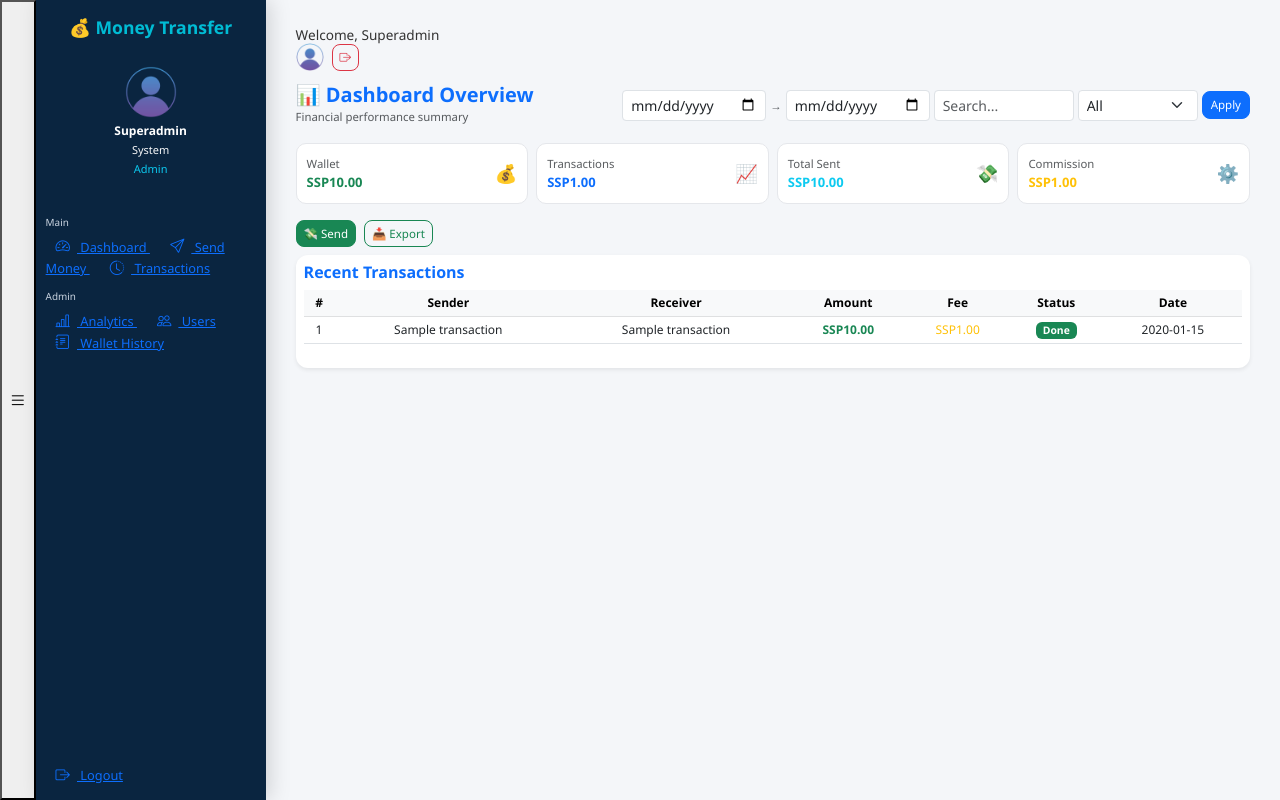
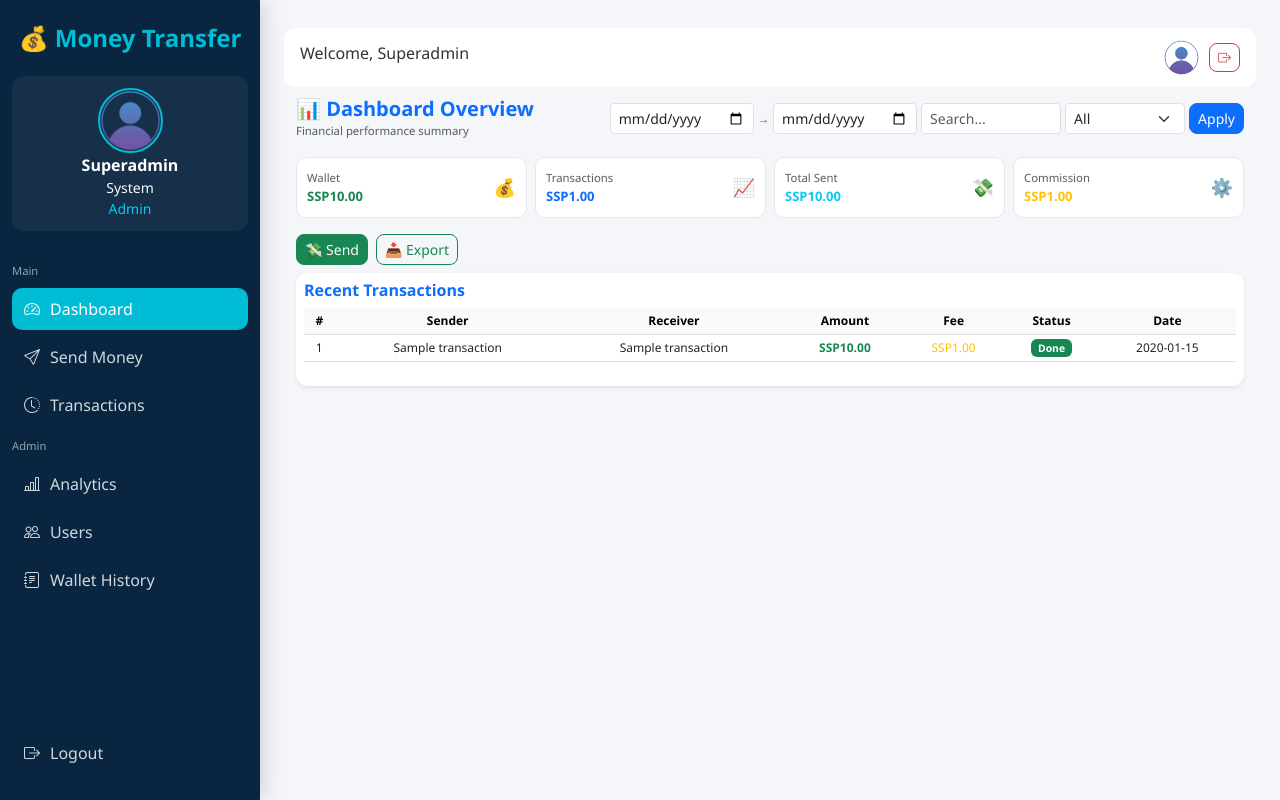
Before and after one commit to isaiahchol33/money-transfer, a Flask app: page /dashboard in a window 1280 px wide. Run offline with Flask 3, Linux system fonts and the light colour scheme; a user stored in the database is signed in; tables that the repository leaves empty hold one stand-in row (values such as "Sample post"); some libraries are stand-ins or nearby versions.

Commit message:
your update

```diff
--- a/app/templates/base.html
+++ b/app/templates/base.html
@@ -24,100 +24,141 @@ body {
     font-family: 'Segoe UI', sans-serif;
     background: #f4f6f9;
     color: #333;
-    font-size: 12.5px; /* reduced more for clean UI */
 }
 
 /* ================= SIDEBAR ================= */
 .sidebar {
-    width: 230px;
+    width: 260px;
     background: #0a2540;
     display: flex;
     flex-direction: column;
-    padding: 14px 10px;
+    padding: 20px 12px;
     box-shadow: 4px 0 20px rgba(0,0,0,0.15);
+    transition: 0.3s ease;
+    position: relative;
+}
+
+.sidebar.collapsed {
+    transform: translateX(-100%);
+    position: fixed;
+    top: 0;
+    left: 0;
+    height: 100%;
+    z-index: 1050;
+}
+
+/* TOGGLE */
+.sidebar-toggle {
+    display: none;
+    position: fixed;
+    top: 15px;
+    left: 15px;
+    z-index: 1100;
+    background: #0a2540;
+    border: none;
+    color: #fff;
+    font-size: 1.5rem;
+    padding: 6px 10px;
+    border-radius: 6px;
 }
 
 /* LOGO */
 .logo {
     font-weight: 700;
-    font-size: 1.1rem;
-    margin-bottom: 16px;
+    font-size: 1.5rem;
+    margin-bottom: 20px;
     text-align: center;
     color: #00bcd4;
 }
 
 /* PROFILE */
 .profile-strip {
-    padding: 10px;
-    border-radius: 10px;
-    margin-bottom: 16px;
+    display: flex;
+    flex-direction: column;
+    align-items: center;
+    padding: 12px;
+    background: rgba(255,255,255,0.05);
+    border-radius: 12px;
+    margin-bottom: 20px;
+    text-align: center;
 }
 
+/* ✅ FIXED IMAGE (DEPLOYMENT SAFE) */
 .profile-strip img {
-    width: 52px;
-    height: 52px;
+    width: 65px;
+    height: 65px;
     border-radius: 50%;
+    border: 2px solid #00bcd4;
     object-fit: cover;
 }
 
 /* MENU */
 .menu a {
-    padding: 6px 10px;
-    border-radius: 8px;
-    font-size: 0.8rem;
-    margin-bottom: 4px;
+    display: flex;
+    align-items: center;
+    padding: 9px 12px;
+    border-radius: 10px;
+    color: #cfd8dc;
+    text-decoration: none;
+    margin-bottom: 6px;
+    transition: 0.3s;
 }
 
 .menu a i {
-    margin-right: 7px;
-    font-size: 0.9rem;
+    margin-right: 10px;
+}
+
+.menu a:hover {
+    background: rgba(0,188,212,0.15);
+    color: #00bcd4;
+}
+
+.menu a.active {
+    background: #00bcd4;
+    color: #fff;
 }
 
 .menu-title {
-    font-size: 0.62rem;
-    margin: 10px 0 6px;
-    color: #cbd5e1;
+    font-size: 0.7rem;
+    color: #90a4ae;
+    margin: 12px 0 8px;
 }
 
 /* ================= CONTENT ================= */
 .content {
     flex: 1;
-    padding: 18px;
+    padding: 28px 24px;
 }
 
 /* TOPBAR */
 .topbar {
-    padding: 9px 12px;
-    border-radius: 10px;
-    margin-bottom: 18px;
+    display: flex;
+    justify-content: space-between;
+    align-items: center;
+    background: #fff;
+    padding: 12px 16px;
+    border-radius: 12px;
+    margin-bottom: 25px;
 }
 
-.topbar h6 {
-    font-size: 0.85rem;
-    margin: 0;
+.topbar-right {
+    display: flex;
+    align-items: center;
+    gap: 10px;
 }
 
-/* BUTTONS */
-.btn {
-    font-size: 0.72rem;
-    padding: 4px 7px;
+.logout-btn {
+    font-size: 0.8rem;
+    padding: 4px 8px;
 }
 
-/* ALERT */
+/* FLASH */
 .alert {
-    font-size: 0.78rem;
-    padding: 7px 9px;
-}
-
-/* SIDEBAR TOGGLE */
-.sidebar-toggle {
-    font-size: 1.1rem;
-    padding: 5px 7px;
+    border-radius: 10px;
 }
 
 /* ================= RESPONSIVE ================= */
 @media (max-width: 768px) {
-
     body { flex-direction: column; }
 
     .sidebar {
@@ -127,8 +168,12 @@ body {
         z-index: 1050;
     }
 
+    .sidebar-toggle {
+        display: block;
+    }
+
     .content {
-        padding: 12px;
+        padding: 15px;
     }
 }
 
@@ -144,27 +189,18 @@ body {
 
     <div class="logo">💰 Money Transfer</div>
 
-    <div class="profile-strip text-center">
+    <div class="profile-strip">
 
         {% set img = current_user.profile_image or 'avatar.png' %}
 
-        <!-- ✅ FIXED: safe static path -->
+        <!-- ✅ FIXED IMAGE PATH + FALLBACK -->
         <img src="{{ url_for('static', filename='uploads/' ~ img) }}"
              onerror="this.src='{{ url_for('static', filename='uploads/smartphone.png') }}'">
 
-        <div class="mt-1">
-            <strong class="text-white" style="font-size:12px;">
-                {{ current_user.username }}
-            </strong><br>
+        <strong class="text-white">{{ current_user.username }}</strong>
+        <small class="text-light">{{ current_user.location }}</small>
+        <small class="text-info">{{ current_user.role|capitalize }}</small>
 
-            <small class="text-light" style="font-size:11px;">
-                {{ current_user.location }}
-            </small><br>
-
-            <small class="text-info" style="font-size:11px;">
-                {{ current_user.role|capitalize }}
-            </small>
-        </div>
     </div>
 
     <div class="menu">
@@ -176,11 +212,13 @@ body {
             <i class="bi bi-speedometer2"></i> Dashboard
         </a>
 
-        <a href="{{ url_for('transfer.transfer_money') }}">
+        <a href="{{ url_for('transfer.transfer_money') }}"
+           class="{% if request.endpoint=='transfer.transfer_money' %}active{% endif %}">
             <i class="bi bi-send"></i> Send Money
         </a>
 
-        <a href="{{ url_for('transfer.recent_transactions_view') }}">
+        <a href="{{ url_for('transfer.recent_transactions_view') }}"
+           class="{% if request.endpoint=='transfer.recent_transactions_view' %}active{% endif %}">
             <i class="bi bi-clock-history"></i> Transactions
         </a>
 
@@ -227,16 +265,16 @@ body {
         </h6>
 
         {% if current_user.is_authenticated %}
-        <div class="topbar-right d-flex align-items-center gap-2">
+        <div class="topbar-right">
 
             <a href="{{ url_for('auth.profile') }}">
                 <img src="{{ url_for('static', filename='uploads/' ~ (current_user.profile_image or 'avatar.png')) }}"
-                     style="width:28px;height:28px;border-radius:50%;object-fit:cover;"
+                     style="width:35px;height:35px;border-radius:50%;object-fit:cover;"
                      onerror="this.src='{{ url_for('static', filename='uploads/avatar.png') }}'">
             </a>
 
             <a href="{{ url_for('auth.logout') }}"
-               class="btn btn-outline-danger">
+               class="btn btn-outline-danger btn-sm logout-btn">
                <i class="bi bi-box-arrow-right"></i>
             </a>
 
@@ -257,6 +295,7 @@ body {
 
 </div>
 
+<!-- Bootstrap JS -->
 <script src="https://cdn.jsdelivr.net/npm/bootstrap@5.3.0/dist/js/bootstrap.bundle.min.js"></script>
 
 <script>
```
